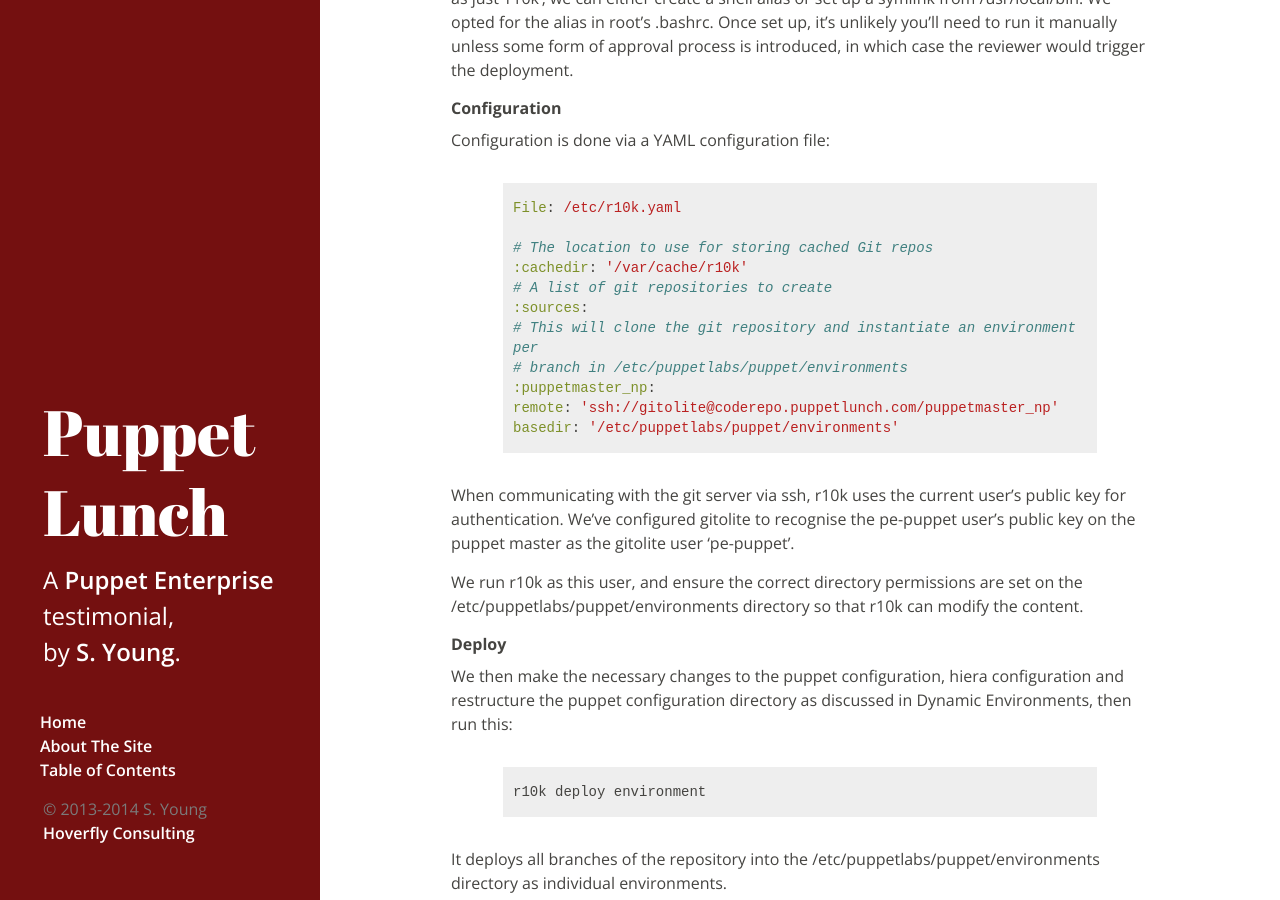
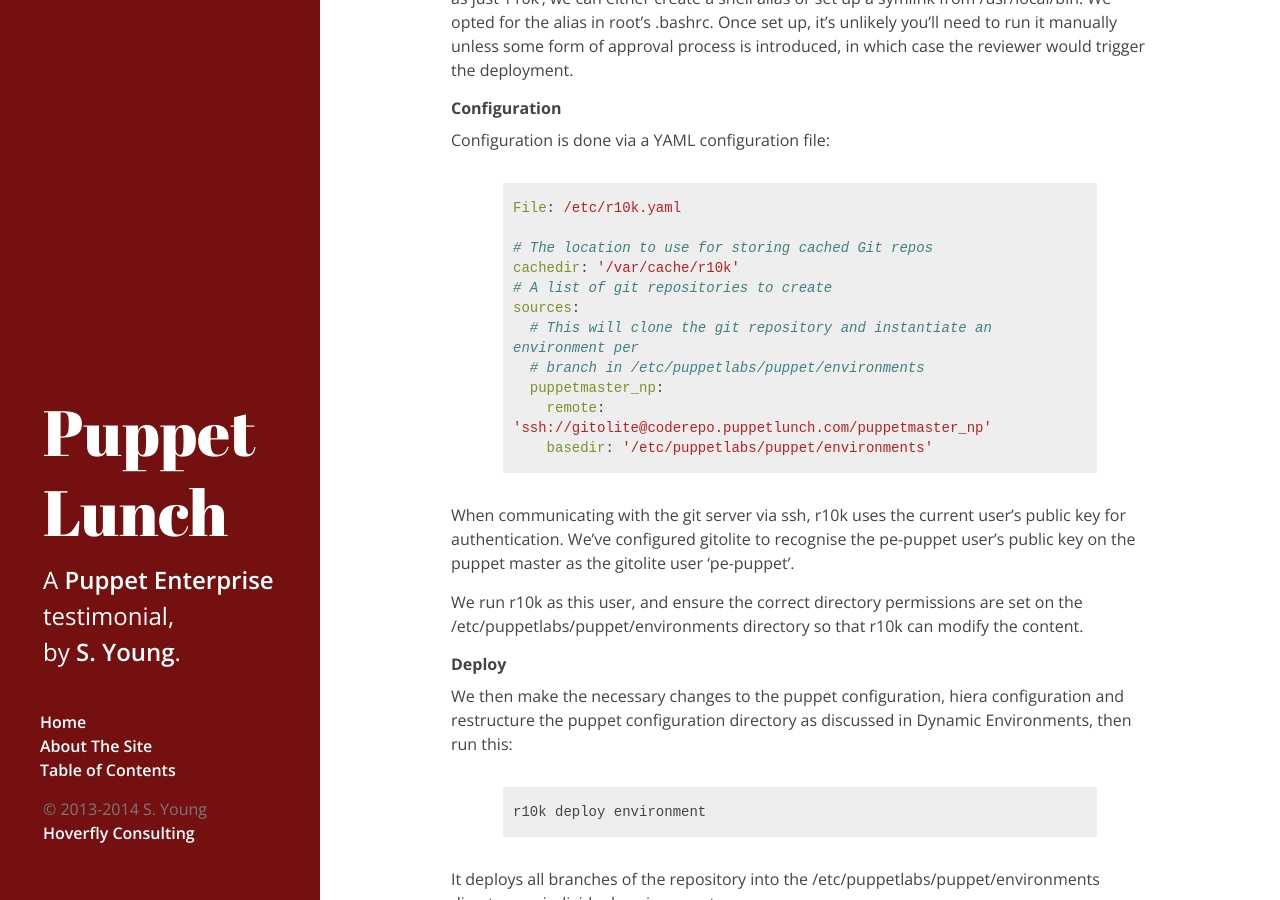
Before and after one commit to Sgydoo/puppet-lunch, a Jekyll site: the page built from _posts/2013-12-27-version-control.md, in a window 1280 px wide and 900 px high, scrolled down 3943 px. Built offline with Jekyll 4.4.1, drawn with Linux system fonts in a browser that asks for light colours; Markdown is read by kramdown in place of the engine named in the settings.

Commit message:
Fixed syntax errors in r10k.yaml

```diff
--- a/_posts/2013-12-27-version-control.md
+++ b/_posts/2013-12-27-version-control.md
@@ -214,14 +214,14 @@
 File: /etc/r10k.yaml
 
 # The location to use for storing cached Git repos
-:cachedir: '/var/cache/r10k'
+cachedir: '/var/cache/r10k'
 # A list of git repositories to create
-:sources:
-# This will clone the git repository and instantiate an environment per
-# branch in /etc/puppetlabs/puppet/environments
-:puppetmaster_np:
-remote: 'ssh://gitolite@coderepo.puppetlunch.com/puppetmaster_np'
-basedir: '/etc/puppetlabs/puppet/environments'
+sources:
+  # This will clone the git repository and instantiate an environment per
+  # branch in /etc/puppetlabs/puppet/environments
+  puppetmaster_np:
+    remote: 'ssh://gitolite@coderepo.puppetlunch.com/puppetmaster_np'
+    basedir: '/etc/puppetlabs/puppet/environments'
 {% endhighlight %}
 
 When communicating with the git server via ssh, r10k uses the current
```
